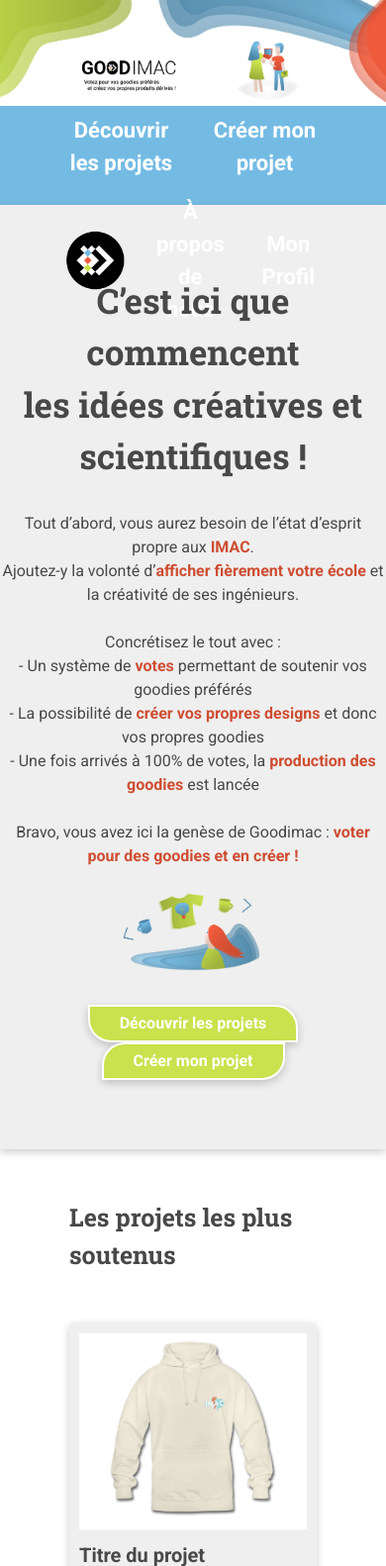
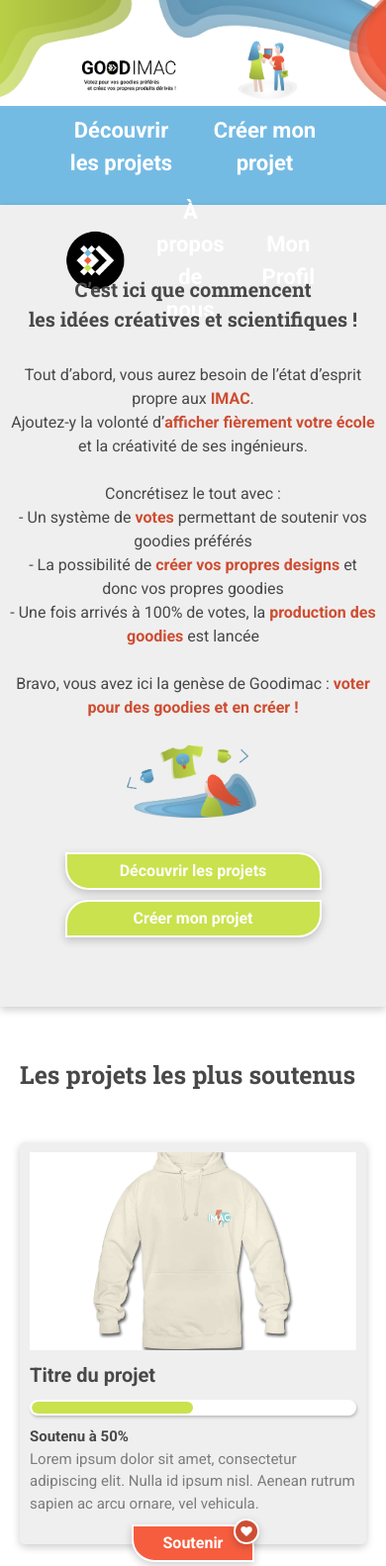
Before and after one commit to Qlexisq/projetWebS2, a PHP site: page / in a window 390 px wide. Shown: the top 1582 px of the page at 99% size. Run offline with PHP 8.4, Linux system fonts and the light colour scheme.

Commit message:
make it responsive on mobile

```diff
--- a/css/style.css
+++ b/css/style.css
@@ -595,3 +595,98 @@ label{
 	border-top-left-radius: 23px;
 	border-bottom-right-radius: 23px;
 }
+
+/* Responsive */
+@media (max-width: 768px) {
+	/* index */
+	.indexBg{
+		padding-right: 10px;
+		padding-left:10px;
+	}
+
+	.indexTitle{
+		font-size: 20px;
+	}
+
+	.indexButtonLeft{
+		width: 70%;
+	}
+
+	.indexButtonRight{
+		margin-top: 10px;
+		width: 70%;
+	}
+
+	.indexProjects {
+		margin-left: 20px;
+		margin-right: 20px;
+	}
+
+	.buttonArrow{
+		top: 58%
+	}
+
+	/* projects gallery */
+	.galleryProjects {
+		margin-left: 20px;
+		margin-right: 20px;
+	}
+
+	/* profile */
+	.profileProjects {
+		margin-left: 20px;
+		margin-right: 20px;
+	}
+
+	/* project creation */
+	.creationContainer {
+		margin-left: 20px;
+		margin-right: 20px;
+	}
+
+	.inputProjectTitle{
+		width:100%;
+	}
+
+	.inputProjectDescription{
+		width:100%;
+	}
+
+	/* about us */
+	.aboutUs {
+		margin-left: 20px;
+		margin-right: 20px;
+	}
+	.aboutUsImage{
+		width: 100%;
+		margin-top: 10px;
+	}
+
+	/* register + login*/
+	.loginTitle {
+	    margin-left: 20px;
+	}
+
+	.loginContainer{
+		margin-left: 20px;
+		margin-right:20px;
+		padding: 20px;
+	}
+
+	.inputLogin{
+		width: 100%;
+	}
+
+	.loginButtonLeft, .loginButtonRight, .registerButtonRight, .registerButtonLeft{
+		width: 60%;
+		font-size: 15px;
+	}
+
+	.loginButtonRight, .registerButtonRight{
+		margin-top: 10px;
+	}
+
+	.loginButton{
+		font-size: 15px;
+	}
+}
```
